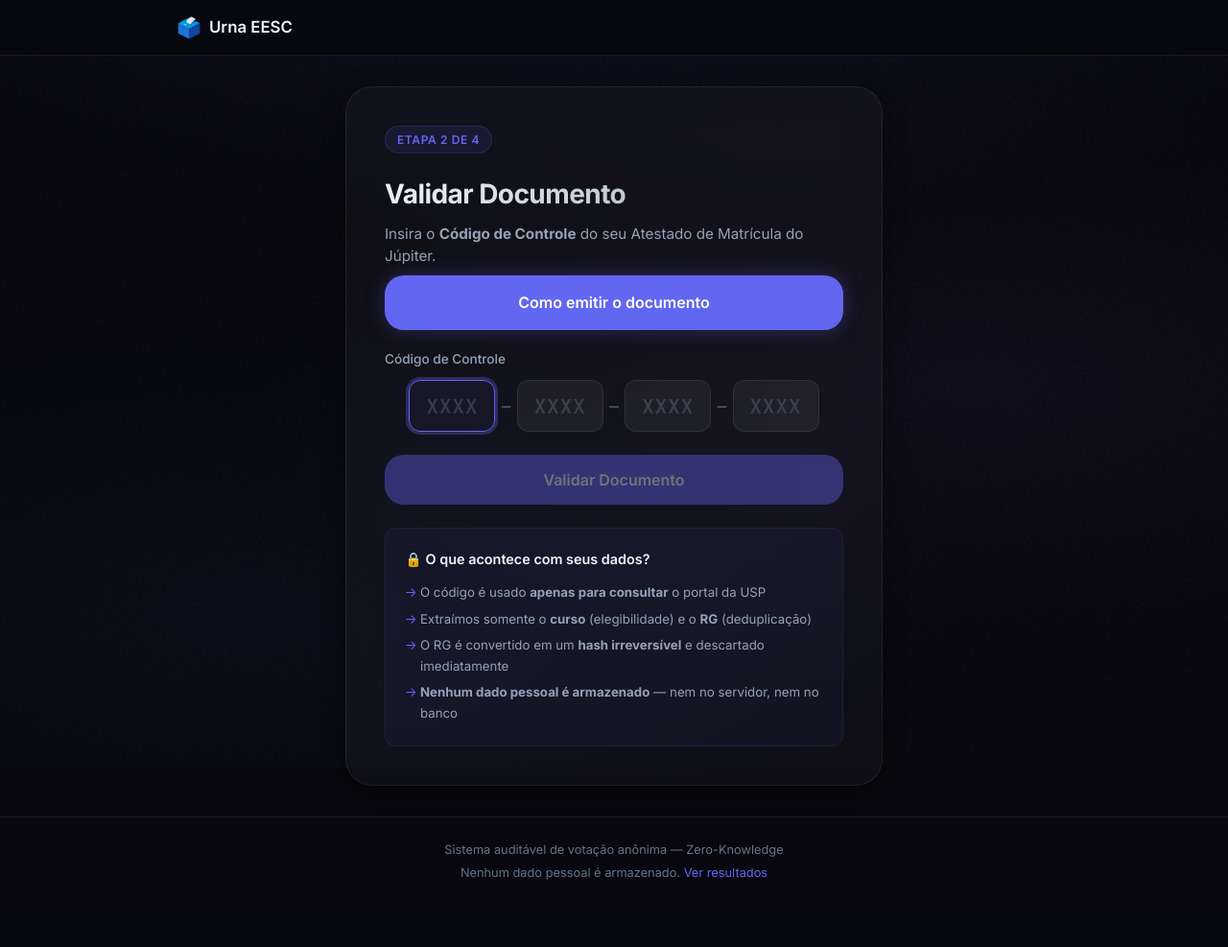
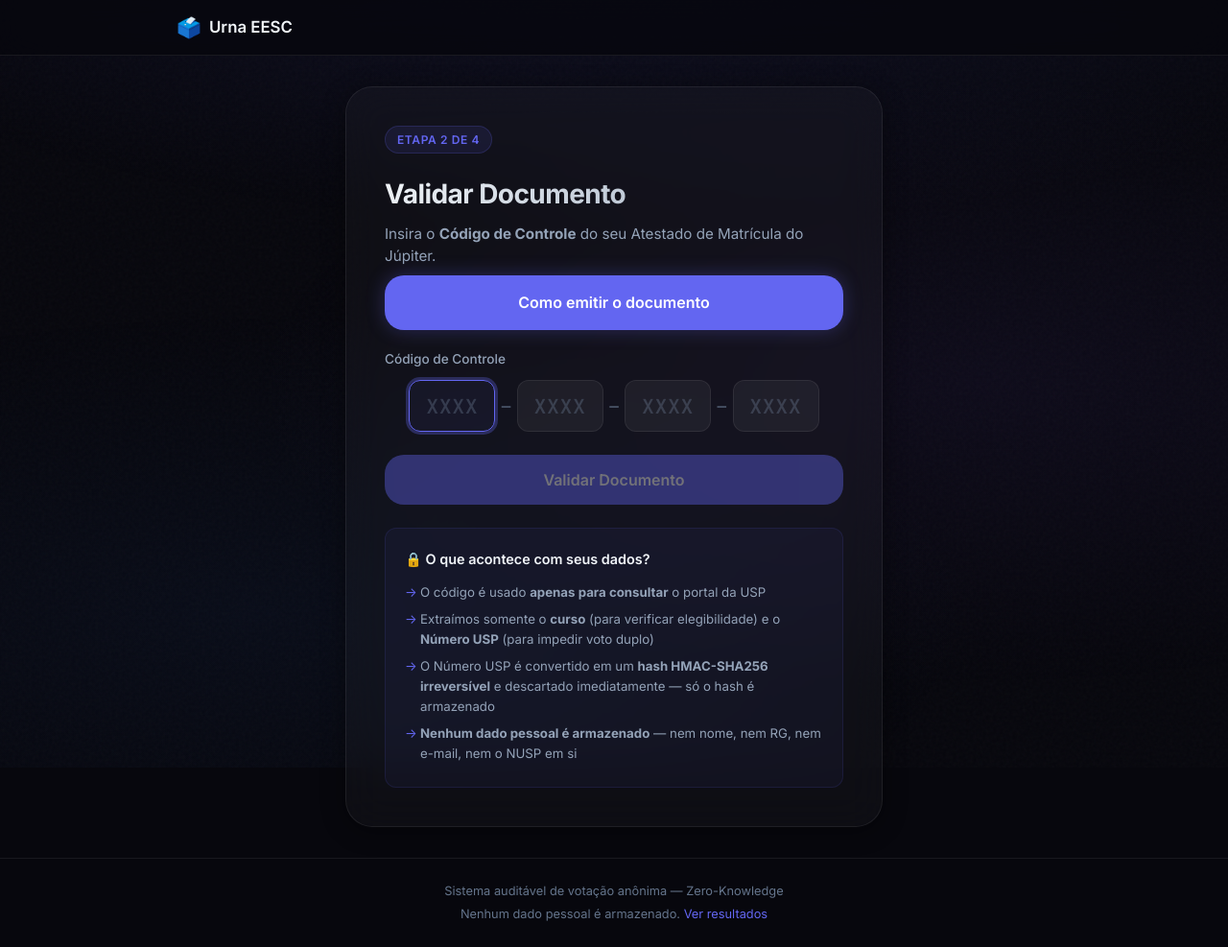
Before and after one commit to LycalopX/Vote-Core, a FastAPI app: template app/templates/validate.html in a window 1280 px wide. Shown: the whole page at 96% size. Before the commit the page ends 917 px from the top, so only its background shows below. Run offline with FastAPI, Linux system fonts and the light colour scheme; the template is opened without the code that fills it: most values are stand-ins (such as "Sample title", 1, 10 or a date in 2020); parts of the project's set-up code (start-up, migrations or seed data) failed here and were passed over.

Commit message:
nem sei o que eu mudei

```diff
--- a/app/templates/validate.html
+++ b/app/templates/validate.html
@@ -71,9 +71,9 @@
             <h3>🔒 O que acontece com seus dados?</h3>
             <ul>
                 <li>O código é usado <strong>apenas para consultar</strong> o portal da USP</li>
-                <li>Extraímos somente o <strong>curso</strong> (elegibilidade) e o <strong>RG</strong> (deduplicação)</li>
-                <li>O RG é convertido em um <strong>hash irreversível</strong> e descartado imediatamente</li>
-                <li><strong>Nenhum dado pessoal é armazenado</strong> — nem no servidor, nem no banco</li>
+                <li>Extraímos somente o <strong>curso</strong> (para verificar elegibilidade) e o <strong>Número USP</strong> (para impedir voto duplo)</li>
+                <li>O Número USP é convertido em um <strong>hash HMAC-SHA256 irreversível</strong> e descartado imediatamente — só o hash é armazenado</li>
+                <li><strong>Nenhum dado pessoal é armazenado</strong> — nem nome, nem RG, nem e-mail, nem o NUSP em si</li>
             </ul>
         </div>
     </div>
```
